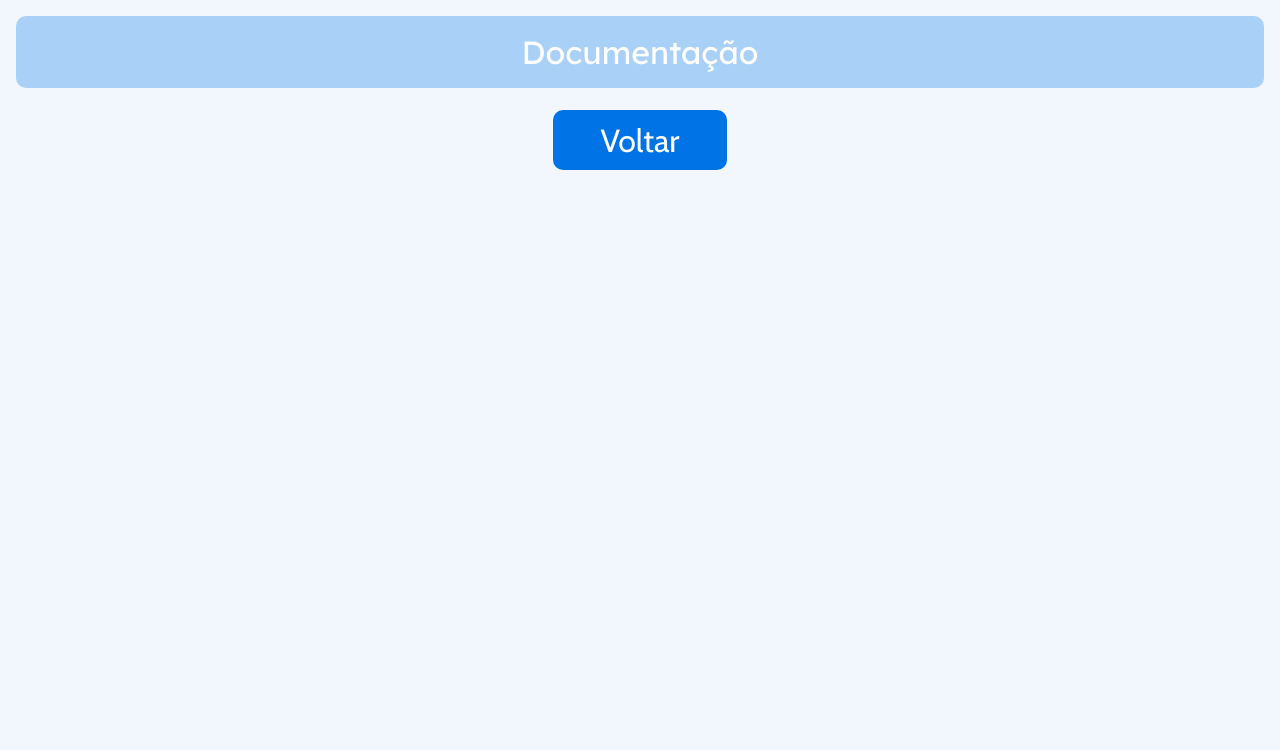
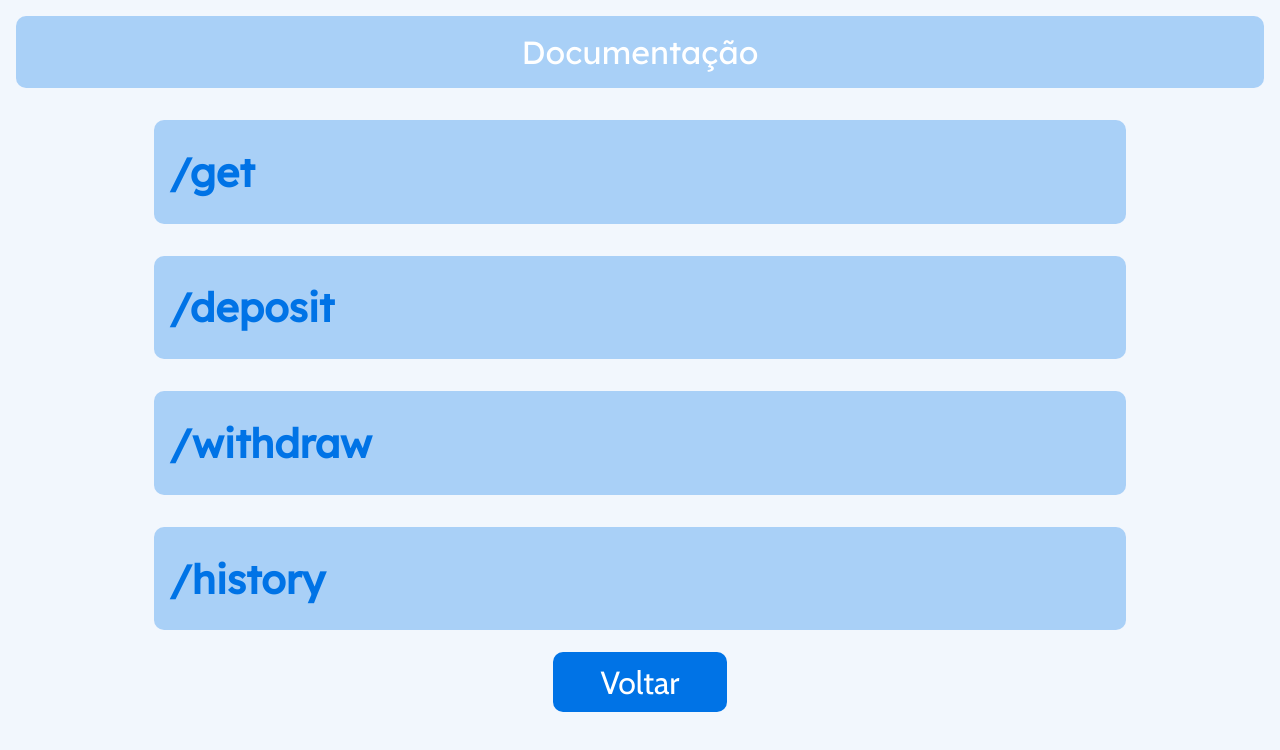
Before and after one commit to Maua-Dev/devbank_playground_front, a React (Create React App) app: page /docs in a window 1280 px wide. Shown: the top 750 px of the page. Built offline with nearby package versions, Linux system fonts and the light colour scheme.

Commit message:
doc finished

```diff
--- /dev/null
+++ b/src/app/presentation/components/doc-card/doc_card.jsx
@@ -0,0 +1,73 @@
+import { useState } from "react";
+import styles from "./doc_card.module.scss";
+import { BiSolidCopy } from "react-icons/bi";
+
+export default function DocCard({ title, description, request, response }) {
+  const [selected, setSelected] = useState(true);
+  const [requestStyle, setRequestStyle] = useState(
+    styles.card_contentdiv__json
+  );
+  const [responseStyle, setResponseStyle] = useState(
+    styles.card_contentdiv__json
+  );
+
+  const handleOnClick = () => {
+    setSelected(!selected);
+  };
+
+  const handleResponseOnClick = () => {
+    setResponseStyle(styles.card_contentdiv__jsonopacity);
+    setTimeout(function () {
+    setResponseStyle(styles.card_contentdiv__json);
+    }, 100);
+    navigator.clipboard.writeText(response);
+  };
+
+  const handleRequestOnClick = () => {
+    setRequestStyle(styles.card_contentdiv__jsonopacity);
+    setTimeout(function () {
+        setRequestStyle(styles.card_contentdiv__json);
+    }, 100);
+    navigator.clipboard.writeText(request);
+  };
+
+  return (
+    <div className={styles.card}>
+      <div
+        className={selected ? styles.card_div : styles.card_div__show}
+        onClick={handleOnClick}
+      >
+        <h1 className={styles.card_div__title}>{title}</h1>
+      </div>
+      <div
+        className={selected ? styles.card_content : styles.card_content__show}
+      >
+        <div className={styles.card_contentdiv}>
+          <p className={styles.card_description}>{description}</p>
+        </div>
+        {request ? (
+          <div className={requestStyle} onClick={handleRequestOnClick}>
+            <h2 className={styles.card_title}>Request</h2>
+            <pre className={styles.card_json}>
+              {request}
+            </pre>
+            <BiSolidCopy className={styles.card_icon} />
+          </div>
+        ) : (
+          ""
+        )}
+        {response ? (
+          <div className={responseStyle} onClick={handleResponseOnClick}>
+            <h2 className={styles.card_title}>Response</h2>
+            <pre className={styles.card_json}>
+              {response}
+            </pre>
+            <BiSolidCopy className={styles.card_icon} />
+          </div>
+        ) : (
+          ""
+        )}
+      </div>
+    </div>
+  );
+}
--- /dev/null
+++ b/src/app/presentation/components/doc-card/doc_card.module.scss
@@ -0,0 +1,140 @@
+@import "../../../../shared/styles/variables.scss";
+
+.card {
+  font-family: $lexend-font;
+  width: 80%;
+  margin: 16px;
+}
+
+.card_div {
+  background-color: $light-blue;
+  color: $dark-blue;
+  font-size: 20px;
+  display: flex;
+  flex-direction: row;
+  justify-content: flex-start;
+  padding-left: 16px;
+  border-top: 10px;
+  border-radius: 10px;
+}
+
+.card_div__show {
+  background-color: $light-blue;
+  color: $dark-blue;
+  font-size: 24px;
+  display: flex;
+  flex-direction: row;
+  justify-content: flex-start;
+  padding-left: 16px;
+  border-top-left-radius: 10px;
+  border-top-right-radius: 10px;
+
+}
+
+.card_content {
+  max-height: 0;
+  overflow: hidden;
+  transition: all 0.5s cubic-bezier(0, 1, 0, 1);
+
+}
+
+.card_description {
+  margin: 0;
+}
+
+.card_content__show {
+  height: auto;
+  max-height: 9999;
+  transition: all 0.5s cubic-bezier(0, 1, 0, 1);
+  background-color: $extra-light-blue;
+  padding: 16px;
+  border-bottom-left-radius: 10px;
+  border-bottom-right-radius: 10px;
+  display: flex;
+  flex-direction: column;
+  gap: 16px;
+}
+
+.card_contentdiv{
+  background-color: $white;
+  border-radius: 10px;
+  color: $dark-blue;
+  font-size: 24px;
+  display: flex;
+  flex-direction: column;
+  justify-content: flex-start;
+  padding: 16px 16px;
+  line-break: anywhere;
+}
+
+.card_contentdiv__json{
+    background-color: $white;
+    border-radius: 10px;
+    color: $dark-blue;
+    font-size: 24px;
+    display: flex;
+    flex-direction: column;
+    justify-content: flex-start;
+    padding: 16px 16px;
+    position: relative;
+  transition: ease-in-out 0.2s;
+
+  }
+
+  .card_contentdiv__jsonopacity{
+    background-color: $white;
+    border-radius: 10px;
+    color: $dark-blue;
+    font-size: 24px;
+    display: flex;
+    flex-direction: column;
+    justify-content: flex-start;
+    padding: 16px 16px;
+    position: relative;
+    transition: ease-in-out 0.2s;
+    opacity: 1;
+  }
+
+.card_json {
+  font-family: $lexend-font;
+  color: $dark-blue;
+  border-radius: 10px;
+  font-size: 16px;
+  white-space: pre-wrap;
+}
+
+.card_title{
+    font-size: 16px;
+}
+
+.card_div:hover {
+  background-color: $light-red;
+  color: $dark-red;
+  cursor: pointer;
+  transition: ease-in-out 0.2s;
+}
+
+.card_icon{
+    display: none;
+  transition: ease-in-out 0.2s;
+
+}
+
+.card_div__show:hover {
+  background-color: $light-red;
+  color: $dark-red;
+  cursor: pointer;
+  transition: ease-in-out 0.2s;
+}
+
+.card_contentdiv__json:hover {
+    opacity: 0.5;
+    cursor: pointer;
+}
+
+.card_contentdiv__json:hover .card_icon{
+    display: block;
+    top: 16px;
+    right: 16px;
+    position: absolute;
+}
--- a/src/app/presentation/pages/docs/docs.jsx
+++ b/src/app/presentation/pages/docs/docs.jsx
@@ -1,26 +1,86 @@
 import { useNavigate } from "react-router-dom";
 import Button from "../../components/button/button";
 import styles from "./docs.module.scss";
-
-
-
+import DocCard from "../../components/doc-card/doc_card";
 
 export default function Docs() {
-
   const navigate = useNavigate();
 
   const handleOnClick = () => {
     navigate(-1);
-    }
+  };
 
-    return(
+  return (
     <div className={styles.docs}>
       <div className={styles.docs_title} key={""}>
         Documentação
       </div>
+      <DocCard
+        title={"/get"}
+        description={"descrição"}
+        response={`{
+        "name": "Vitor Soller",
+        "agency": "0000",
+        "account": "00000-0",
+        "current_balance": 1000.0
+}`}
+      />
+      <DocCard
+        title={"/deposit"}
+        description={"descrição"}
+        request={`{
+        "2": 1,
+        "5": 2,
+        "10": 3,
+        "20": 4,
+        "50": 5 ,
+        "100": 6,
+        "200": 7
+}`}
+        response={`{
+        "current_balance": 1000.0,
+        "timestamp": 1690482853890
+}`}
+      />
+      <DocCard
+        title={"/withdraw"}
+        description={"descrição"}
+        request={`{
+        "2": 1,
+        "5": 2,
+        "10": 3,
+        "20": 4,
+        "50": 5 ,
+        "100": 6,
+        "200": 7
+}`}
+        response={`{
+        "current_balance": 1000.0,
+        "timestamp": 1690482853890
+}`}
+      />
+      <DocCard
+        title={"/history"}
+        description={"descrição"}
+        response={`{
+  [
+    {
+         "type":"deposit",
+         "value": 100.0,
+         "current_balance": 1200.00,
+         "timestamp": 1690482853890
+         },
+         {
+         "type": "withdraw",
+         "value": 200.0,
+         "current_balance": 1000.0,
+         "timestamp":1690482853890
+  ]
+}`}
+      />
       <div className={styles.docs_button}>
         <Button title={"Voltar"} onClick={handleOnClick} />
       </div>
     </div>
-    )
+  );
 }
--- a/src/app/presentation/pages/home/home.jsx
+++ b/src/app/presentation/pages/home/home.jsx
@@ -89,6 +89,11 @@ export default function Home() {
       ) : (
         <>
           <div className={styles.home_div}>
+          <Link to={'/docs'} className={styles.home_link}>
+            <div className={styles.home_interrogation}>
+              <p className={styles.home_interrogation__symbol}>?</p>
+            </div>
+          </Link>
             <img src={logo} alt="Logo DevBank" className={styles.home_logo} />
             <div className={styles.home_form}>
               <input
--- a/src/app/presentation/pages/home/home.module.scss
+++ b/src/app/presentation/pages/home/home.module.scss
@@ -23,6 +23,7 @@
     flex-direction: column;
     align-items: center;
     justify-content: space-evenly;
+    position: relative;
 }
 
 .home_logo{
@@ -99,3 +100,32 @@
     animation:s2 1s infinite;
 }
 @keyframes s2 {to{transform: rotate(1turn)}}
+
+.home_interrogation{
+    background-color: $white;
+    width: 88px;
+    height: 88px;
+    display: flex;
+    align-items: center;
+    justify-content: center;
+    border-radius: 50px;
+    cursor: pointer;
+    transition: ease-in-out 0.2s;
+    position: absolute;
+    top: 32px;
+    right: 32px;
+}
+
+.home_interrogation__symbol{
+    font-size: 80px;
+    font-family: $cabin-font;
+    color: $dark-blue;
+}
+
+.home_link{
+    text-decoration: none;
+}
+
+.home_interrogation:hover{
+    background-color: $light-red;
+}
```
Lines whose indentation alone changed are shown as unchanged.
